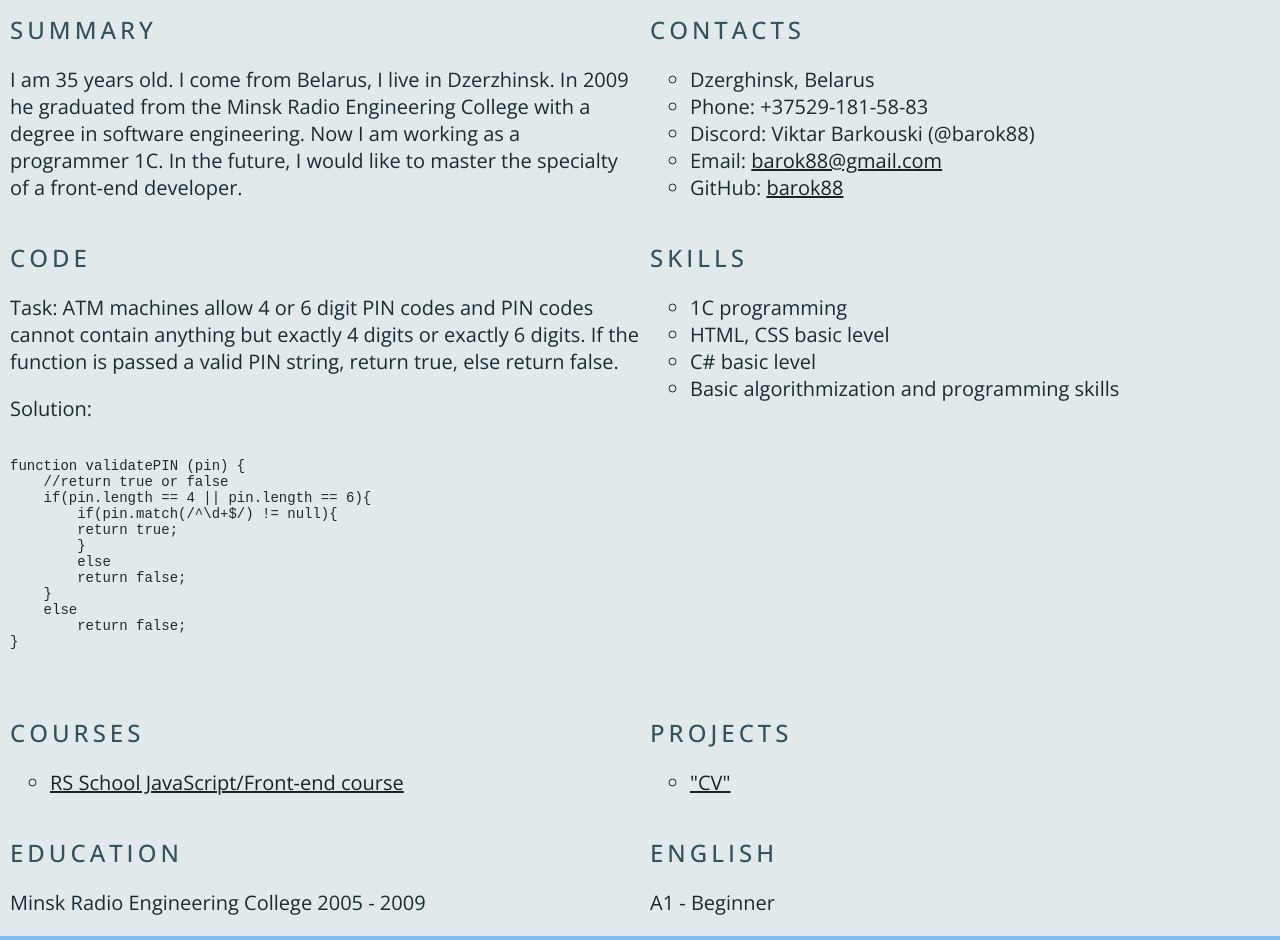
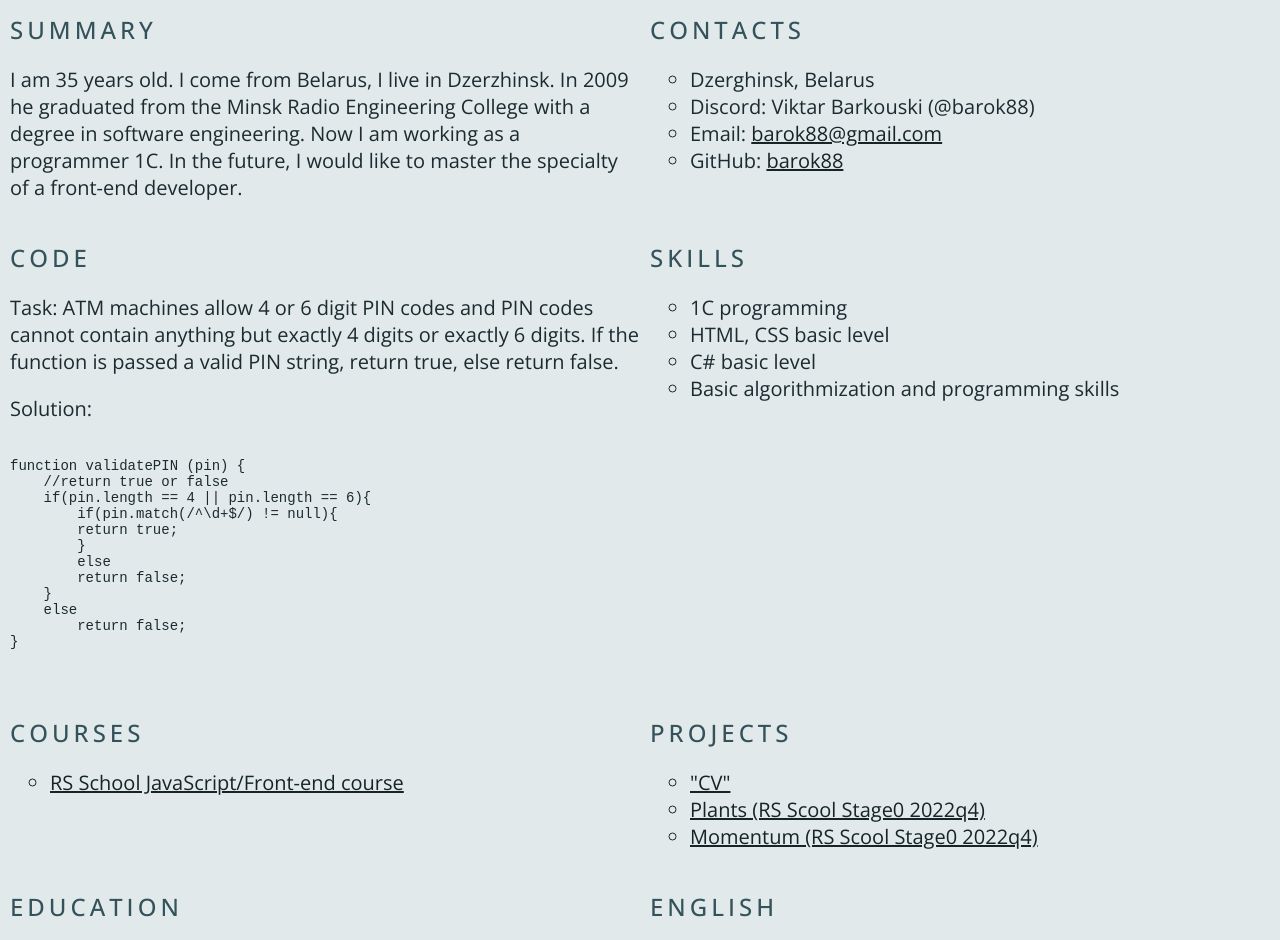
Before and after one commit to Barok88/rsschool-cv, a plain HTML site: page index.html in a window 1280 px wide. Shown: the part 299-1239 px from the top of the page. Drawn offline with Linux system fonts and the light colour scheme; files whose address does not match are found by name.

Commit message:
fix: fixed list projects

```diff
--- a/index.html
+++ b/index.html
@@ -43,7 +43,6 @@
                 <h2 class="section-title">Contacts</h2>
                 <ul class="section-list">
                     <li class="section-item">Dzerghinsk, Belarus</li>
-                    <li class="section-item">Phone: +37529-181-58-83</li>
                     <li class="section-item">Discord: Viktar Barkouski (@barok88)</li>
                     <li class="section-item">Email: <a class="link-cv" href="mailto:barok88@gmail.com" title="email">barok88@gmail.com</a></li>
                     <li class="section-item">GitHub: <a class="link-cv" href="https://github.com/barok88" title="github" target="_blank">barok88</a></li>
@@ -90,6 +89,8 @@ function validatePIN (pin) {
                 <h2 class="section-title">Projects</h2>
                 <ul class="section-list">
                     <li class="section-item"><a class="link-cv" href="https://github.com/Barok88/rsschool-cv" target="_blank">"CV"</a></li>
+                    <li class="section-item"><a class="link-cv" href="https://rolling-scopes-school.github.io/barok88-JSFEPRESCHOOL2022Q4/plants/" target="_blank">Plants (RS Scool Stage0 2022q4)</a></li>
+                    <li class="section-item"><a class="link-cv" href="https://rolling-scopes-school.github.io/barok88-JSFEPRESCHOOL2022Q4/momentum/" target="_blank">Momentum (RS Scool Stage0 2022q4)</a></li>
                 </ul>
             </section>
             <section class="section" id="education">
```
Also changed, not shown: 1 other file.
